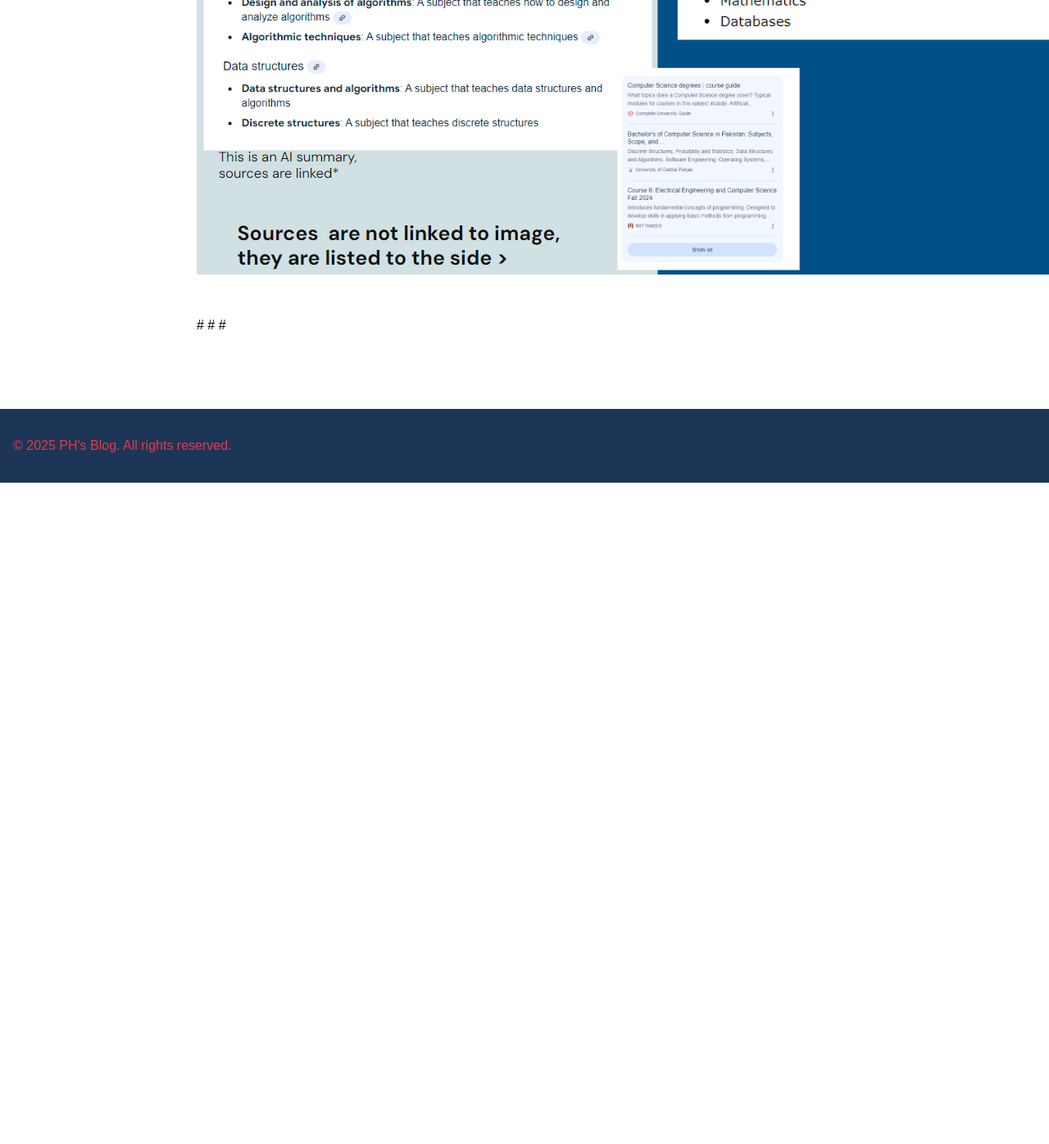
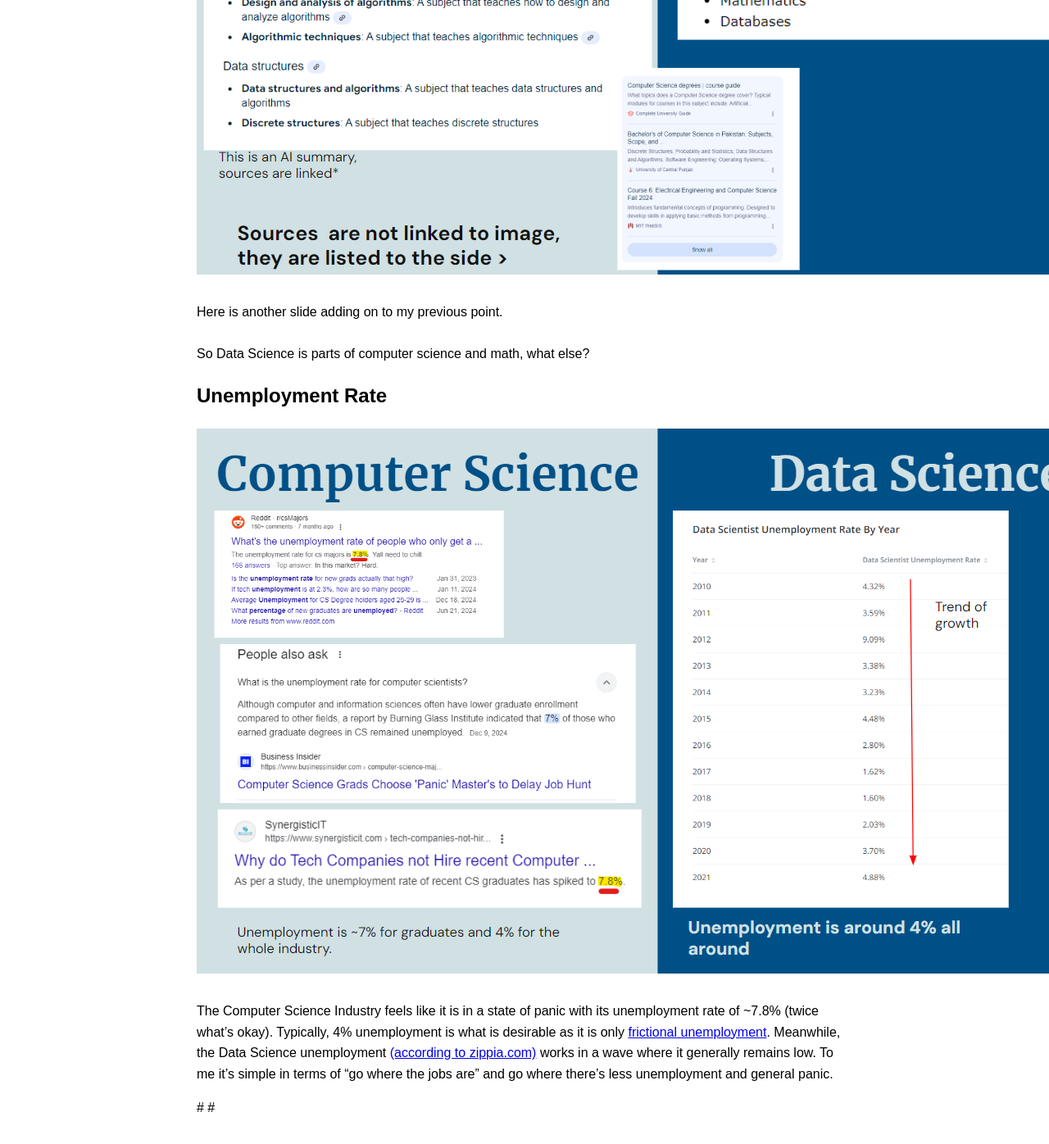
Before and after one commit to CaptainSapphire/PH-s-Blog, a Jekyll site: the page built from _posts/2025-02-07-Data-Science.md, in a window 1280 px wide and 1400 px high, scrolled down 4019 px. Shown: the top 1396 px of the window at 82% size. Built offline with Jekyll 4.4.1, drawn with Linux system fonts in a browser that asks for light colours; our own code applies the rules of GitHub Pages for plain Markdown files; before the commit the page ends 4608 px from its top, so only the background shows below that.

Commit message:
Update 2025-02-07-Data-Science.md

```diff
--- a/_posts/2025-02-07-Data-Science.md
+++ b/_posts/2025-02-07-Data-Science.md
@@ -23,7 +23,12 @@
 !["Slide 5"](https://github.com/CaptainSapphire/PH-s-Blog/blob/main/assets/February%202025/slide5.png?raw=true)<br><br>
 Data Science seems to take the aspects of what I like most of Computer Science and focus on them. In particular, Python. I took the Data Science courses GirlsWhoCodeoffered in their Self Paced Program two years ago, and it was my favorite course I've ever taken because of it's use of Python and the projects I got to build [(view here)](https://github.com/CaptainSapphire/GirlsWhoCode/tree/main/SPP-2023/Data%20Science).<br><br>
 !["Slide 6"](https://github.com/CaptainSapphire/PH-s-Blog/blob/main/assets/February%202025/slide6.png?raw=true)<br><br>
+Here is another slide adding on to my previous point.<br><br>
+So Data Science is parts of computer science and math, what else?
+
+# Unemployment Rate
+!["Slide 8"](https://github.com/CaptainSapphire/PH-s-Blog/blob/main/assets/February%202025/slide8.png?raw=true)<br><br>
+The Computer Science Industry feels like it is in a state of panic with its unemployment rate of ~7.8% (twice what's okay). Typically, 4% unemployment is what is desirable as it is only [frictional unemployment](https://duckduckgo.com/?q=define+frictional+unemployment&ia=web). Meanwhile, the Data Science unemployment [(according to zippia.com)](https://www.zippia.com/data-scientist-jobs/demographics/) works in a wave where it generally remains low. To me it's simple in terms of "go where the jobs are" and go where there's less unemployment and general panic.
 
 #
 #
-#
```
